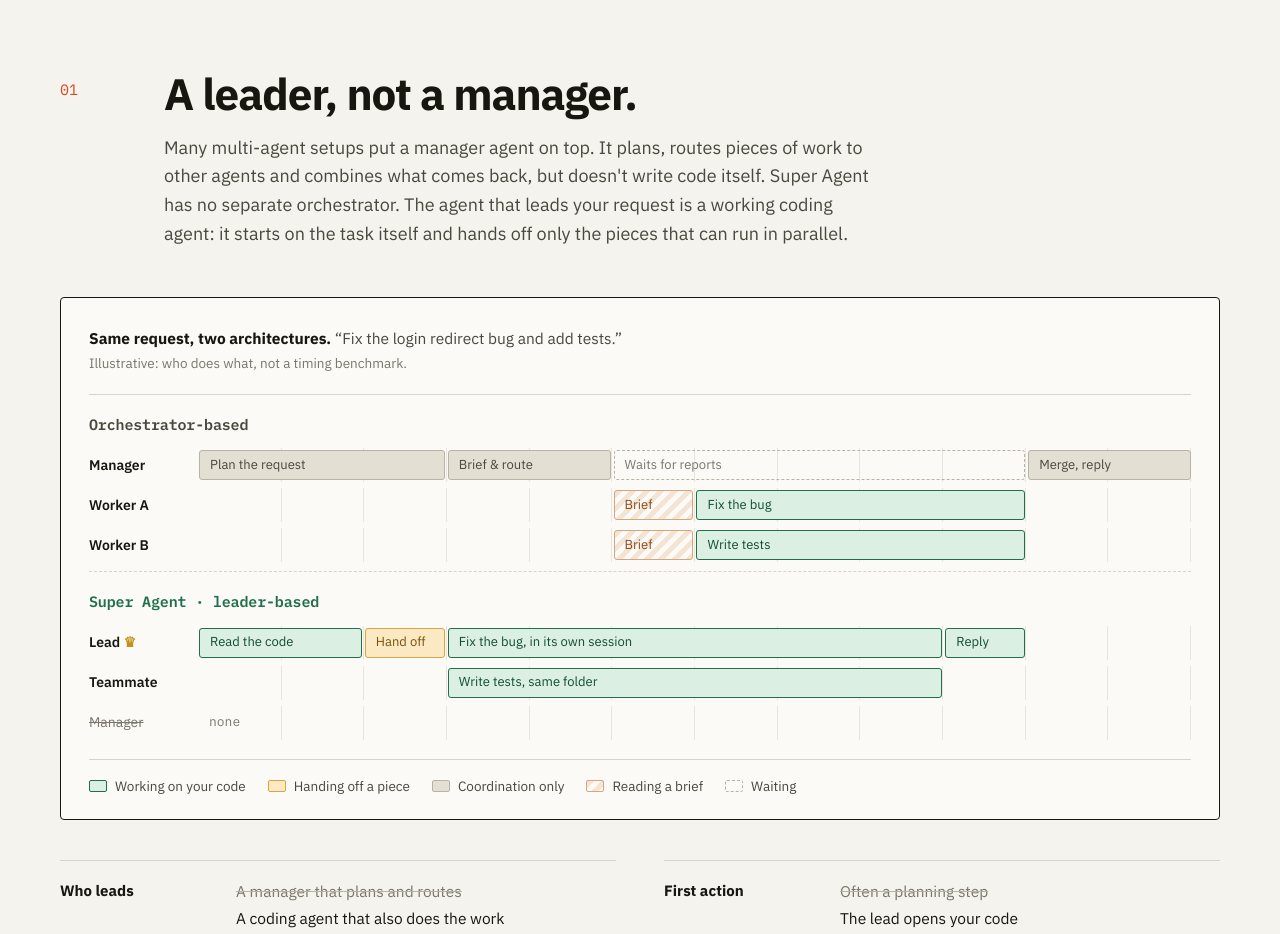
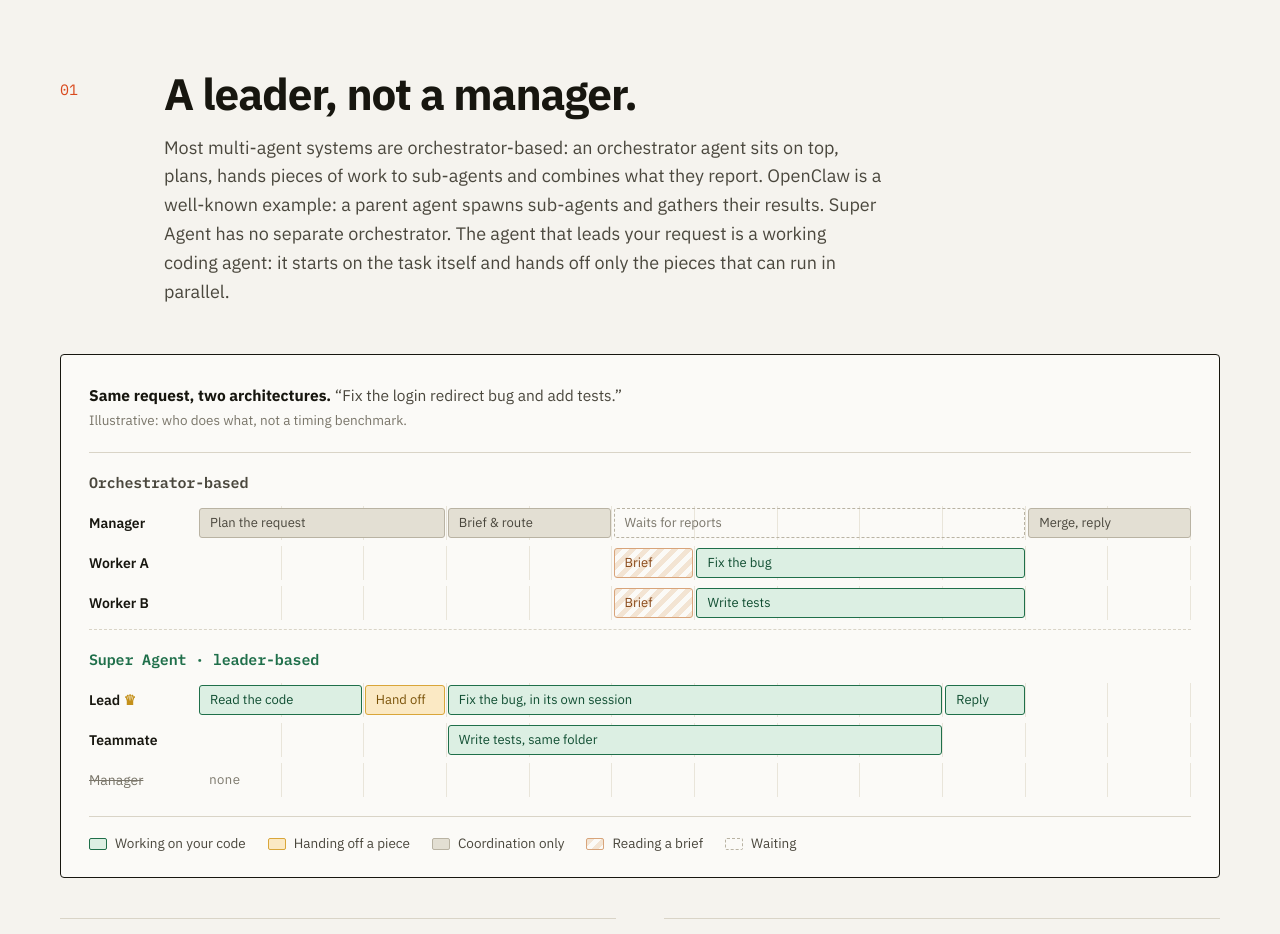
Before and after one commit to touhid314/super-agent, a website: page site/index.html in a window 1280 px wide. Shown: the part 920-1854 px from the top of the page. Drawn offline with Linux system fonts and the light colour scheme.

Commit message:
Website and README: OpenClaw as an example of orchestrator-based multi-agent systems

```diff
--- a/site/index.html
+++ b/site/index.html
@@ -142,7 +142,7 @@
       <p class="num">01</p>
       <div>
         <h2>A leader, not a manager.</h2>
-        <p class="sub">Many multi-agent setups put a manager agent on top. It plans, routes pieces of work to other agents and combines what comes back, but doesn't write code itself. Super Agent has no separate orchestrator. The agent that leads your request is a working coding agent: it starts on the task itself and hands off only the pieces that can run in parallel.</p>
+        <p class="sub">Most multi-agent systems are orchestrator-based: an orchestrator agent sits on top, plans, hands pieces of work to sub-agents and combines what they report. OpenClaw is a well-known example: a parent agent spawns sub-agents and gathers their results. Super Agent has no separate orchestrator. The agent that leads your request is a working coding agent: it starts on the task itself and hands off only the pieces that can run in parallel.</p>
       </div>
     </div>
 
```
Also changed, not shown: README.md.
